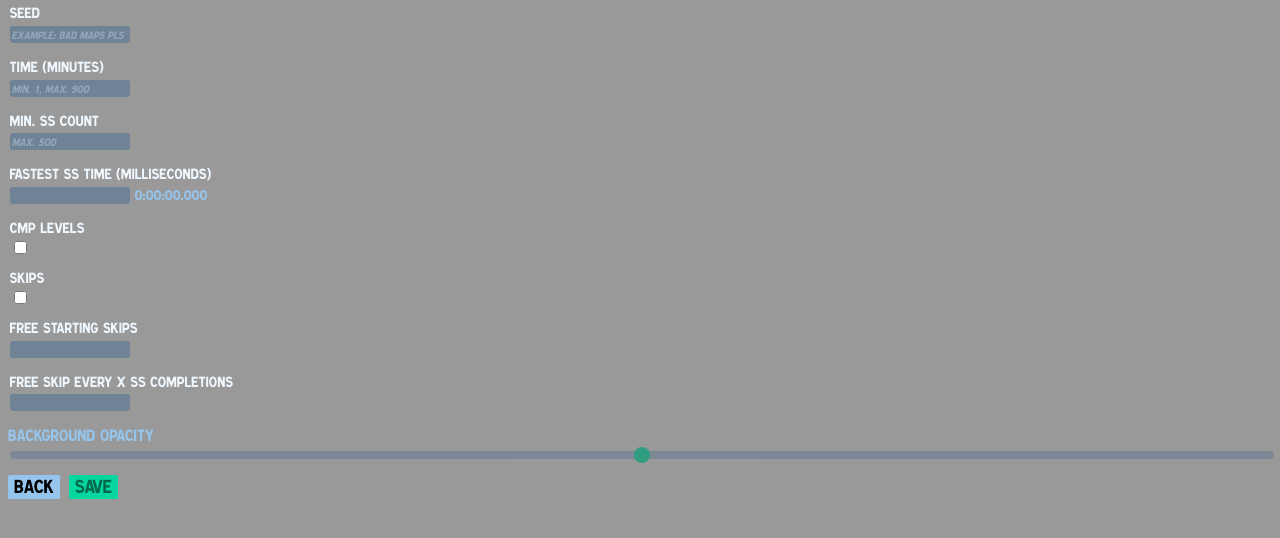
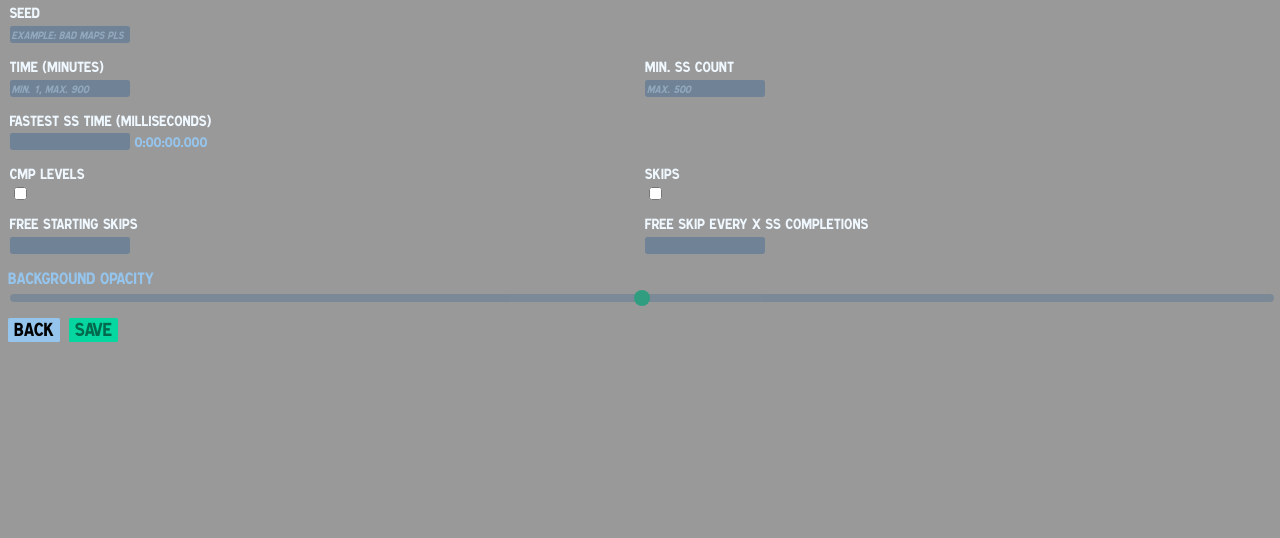
Before and after one commit to ukkiez/Dustforce-random-map-app, a website with bundled scripts: page src/views/settings.html in a window 1280 px wide. Shown: the part 116-654 px from the top of the page. Built offline with nearby package versions, Linux system fonts and the light colour scheme; a web font is replaced by a local one.

Commit message:
make the settings page a grid

```diff
--- a/src/app/initialize.js
+++ b/src/app/initialize.js
@@ -30,7 +30,7 @@ export const switchPage = ( currentPage, destination ) => {
     nw.Window.open( "views/settings.html", {
       position: "center",
       width: 360,
-      height: 500,
+      height: 470,
       frame: false,
       always_on_top: true,
       transparent: true,
@@ -119,9 +119,7 @@ const initSettingsBody = () => {
     // with it (with some extra height to make sure nothing is cut off at the
     // bottom)
     const clientRectangle = document.getElementsByClassName( "container" )[ 0 ].getBoundingClientRect();
-    currentWindow.resizeTo( parseInt( clientRectangle.width, 10 ), parseInt( clientRectangle.height, 10 ) + 15 );
-
-    currentWindow.setResizable( false );
+    currentWindow.resizeTo( parseInt( clientRectangle.width, 10 ), parseInt( clientRectangle.height, 10 ) + 35 );
   } );
 }
 
--- a/src/app/settings.js
+++ b/src/app/settings.js
@@ -67,7 +67,6 @@ const setInputValues = ( _settings ) => {
     freeSkipsContainer.classList.add( "disabled" );
   }
   else {
-    freeSkipsContainer.style.display = "initial";
     freeSkipsContainer.classList.remove( "disabled" );
   }
 
--- a/src/styles/settings.css
+++ b/src/styles/settings.css
@@ -1,5 +1,5 @@
 body {
-  overflow-y: hidden;
+  overflow-y: scroll;
 }
 
 button {
@@ -12,14 +12,28 @@ button {
   font-size: 2rem;
 }
 
+.grid {
+  display: grid;
+  grid-template-columns: 1fr 1fr;
+  column-gap: 0.5rem;
+}
+.single-column {
+  grid-column-start: 1;
+  grid-column-end: 3;
+}
+
 .settings-form {
   margin-left: 0.1rem;
 }
 
-.disabled > label {
+.setting-container {
+
+}
+
+.disabled * > label {
   color: #4c5763;
 }
-.disabled > input {
+.disabled * > input {
   color: #4c5763;
   background-color: #384049;
 }
--- a/src/views/settings.html
+++ b/src/views/settings.html
@@ -39,31 +39,53 @@
       </div>
 
       <form class="settings-form" autocomplete="off" autocapitalize="off">
+        <div class="grid">
+          <div class="setting-container single-column">
             <label for="seed">Seed</label>
             <input type="text" id="seed-input" name="seed" maxlength="12" placeholder="example: bad maps pls"/>
+          </div>
 
+          <div class="setting-container">
             <label for="time">Time (minutes)</label>
             <input type="number" id="time-input" name="time" min="1" max="900" placeholder="min. 1, max. 900"/>
+          </div>
 
+          <div class="setting-container">
             <label for="minSSCount">min. SS count</label>
             <input type="number" id="minSSCount-input" name="minsscount" min="0" max="500" placeholder="max. 500"/>
+          </div>
 
+          <div class="setting-container single-column">
             <label for="fastestSSTime">Fastest SS Time (milliseconds)</label>
-        <input type="number" id="fastestSSTime-input" name="fastestsstime" min="16" max="7200000"/>
+            <input type="number" id="fastestSSTime-input" name="fastestsstime" min="16" max="3599999"/>
             <span id="fastestSSTime-formatted">0:00:00.000</span>
+          </div>
 
+          <div class="setting-container">
             <label for="CMPLevels">CMP levels</label>
             <input type="checkbox" id="CMPLevels-input" name="CMPLevels"/>
+          </div>
 
+          <div class="setting-container">
             <label for="skips">Skips</label>
             <input type="checkbox" id="skips-input" name="skips"/>
+          </div>
+        </div>
 
-        <div id="skips-settings-container">
+        <div id="skips-settings-container" class="setting-container grid">
+          <div class="setting-container">
             <label for="freeSkips">Free Starting Skips</label>
+          </div>
+          <div class="setting-container">
+            <label for="freeSkipsAfterX">Free Skip Every X SS Completions</label>
+          </div>
+
+          <div class="setting-container">
             <input type="number" id="freeSkips-input" name="freeskips" max="10000">
-
-          <label for="freeSkipsAfterX">Free Skip Every X SS Completions</label>
+          </div>
+          <div class="setting-container">
             <input type="number" id="freeSkipsAfterX-input" name="freeskipsafterx" max="10000"/>
+          </div>
         </div>
       </form>
 
```
Lines whose indentation alone changed are shown as unchanged.
